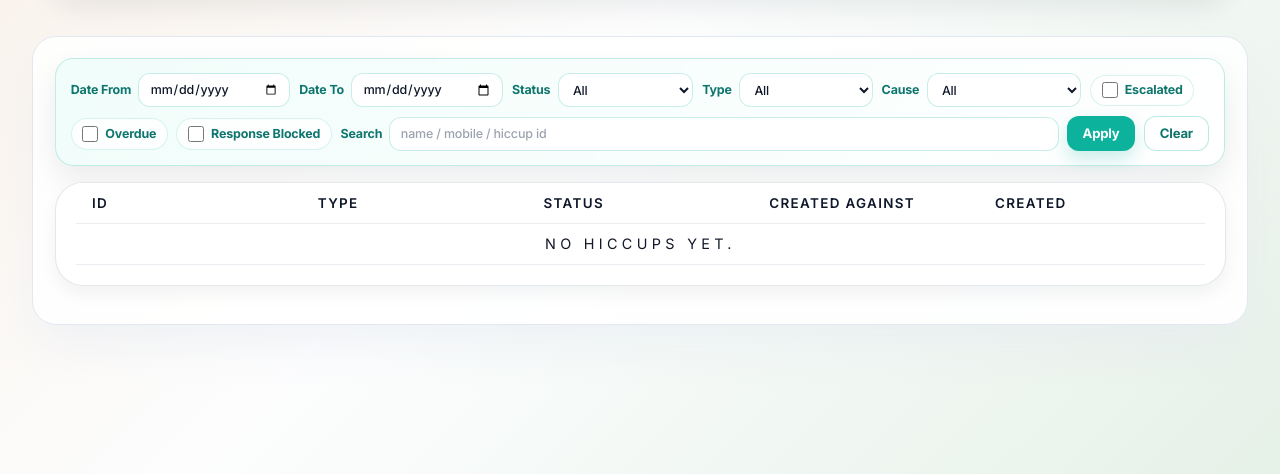
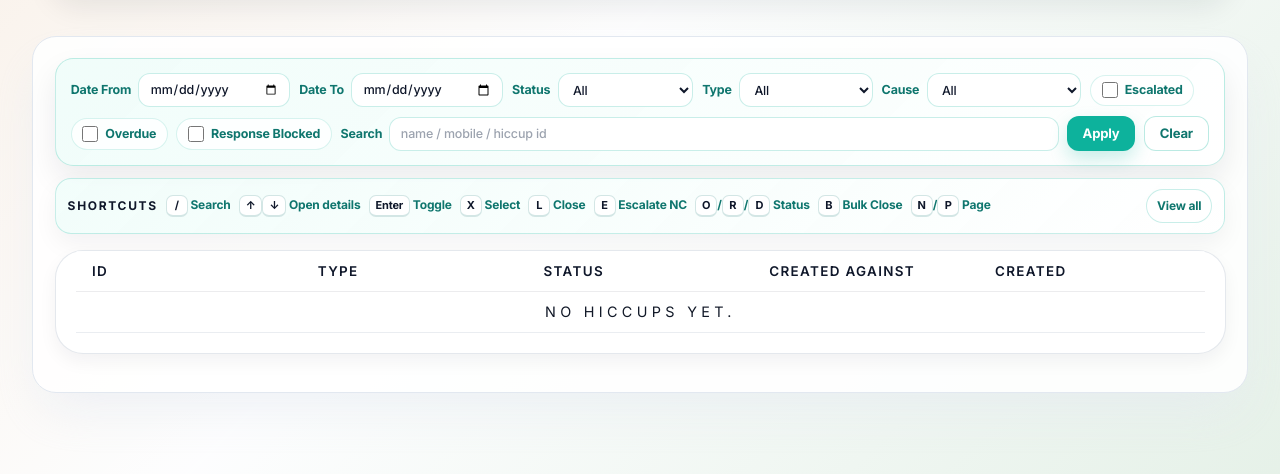
Before and after one commit to Sahil-GitH-pbpl/Hiccup-it_ticket, a Python web app: template app/templates/management_hiccups.html in a window 1280 px wide; the page is wider, and only the part inside the window is pictured. Shown: the part 212-686 px from the top of that part. Run offline with Jinja, Linux system fonts and the light colour scheme; the template is opened without the code that fills it, so the values that code supplies are empty; some libraries are stand-ins or nearby versions.

Commit message:
Add All Hiccups keyboard shortcuts

```diff
--- a/app/static/css/tables.css
+++ b/app/static/css/tables.css
@@ -188,6 +188,96 @@ body.hiccup-density-compact .hiccup-shell #assigned-nc-cards article {
     cursor: not-allowed;
     opacity: 0.48;
     box-shadow: none;
+}
+
+.hiccup-shortcut-bar {
+    display: flex;
+    align-items: center;
+    justify-content: space-between;
+    gap: 12px;
+    margin-top: 12px;
+    padding: 10px 12px;
+    border: 1px solid rgba(13, 178, 156, 0.22);
+    border-radius: 16px;
+    background: linear-gradient(135deg, rgba(240, 253, 250, 0.88), rgba(255, 255, 255, 0.94));
+    color: #0f766e;
+    font-size: 12px;
+    font-weight: 800;
+    box-shadow: 0 10px 24px rgba(15, 23, 42, 0.05);
+}
+
+.hiccup-shortcut-bar > div,
+.hiccup-shortcut-help div {
+    display: flex;
+    align-items: center;
+    flex-wrap: wrap;
+    gap: 8px;
+}
+
+.hiccup-shortcut-bar__title {
+    color: #0f172a;
+    letter-spacing: 0.14em;
+    text-transform: uppercase;
+}
+
+.hiccup-shortcut-bar kbd,
+.hiccup-shortcut-help kbd {
+    min-width: 22px;
+    display: inline-grid;
+    place-items: center;
+    padding: 2px 6px;
+    border: 1px solid rgba(15, 118, 110, 0.18);
+    border-bottom-width: 2px;
+    border-radius: 7px;
+    background: #ffffff;
+    color: #0f172a;
+    font-family: inherit;
+    font-size: 11px;
+    font-weight: 900;
+    line-height: 1.35;
+}
+
+.hiccup-shortcut-bar button {
+    flex: 0 0 auto;
+    border: 1px solid rgba(13, 178, 156, 0.22);
+    border-radius: 999px;
+    background: #ffffff;
+    color: #0f766e;
+    padding: 7px 10px;
+    font-size: 12px;
+    font-weight: 900;
+}
+
+.hiccup-shortcut-bar button:hover {
+    background: #ecfeff;
+}
+
+.hiccup-shortcut-help {
+    display: grid;
+    grid-template-columns: repeat(auto-fit, minmax(210px, 1fr));
+    gap: 8px;
+    margin-top: 10px;
+    padding: 12px;
+    border: 1px solid rgba(148, 163, 184, 0.24);
+    border-radius: 16px;
+    background: #ffffff;
+    color: #475569;
+    font-size: 12px;
+    font-weight: 700;
+}
+
+.hiccup-shortcut-help.hidden {
+    display: none;
+}
+
+.enhanced-table tbody tr.hiccup-shortcut-selected {
+    background: linear-gradient(90deg, rgba(204, 251, 241, 0.72), rgba(255, 255, 255, 0.98));
+    outline: 2px solid rgba(13, 178, 156, 0.34);
+    outline-offset: -2px;
+}
+
+.enhanced-table tbody tr.hiccup-shortcut-selected td:first-child {
+    box-shadow: inset 4px 0 0 #0db29c;
 }
 
 .hiccup-sticky-toolbar {
--- a/app/static/js/hiccups.js
+++ b/app/static/js/hiccups.js
@@ -64,6 +64,9 @@ const expandedHiccupByScope = {
     management: null,
     assigned: null,
 };
+let managementShortcutIndex = -1;
+let openFirstManagementRowAfterLoad = false;
+let scrollManagementTopAfterLoad = false;
 
 function getSavedDensityMode() {
     const saved = window.localStorage.getItem(DENSITY_STORAGE_KEY);
@@ -1040,6 +1043,355 @@ function toggleHiccupAccordion(scope, hiccupId) {
     renderAllTables();
 }
 
+function isManagementShortcutPage() {
+    return Boolean(window.managementView && !assignedViewMode && document.getElementById('management-table'));
+}
+
+function isShortcutTypingTarget(target) {
+    if (!target) return false;
+    const tagName = target.tagName ? target.tagName.toLowerCase() : '';
+    return (
+        tagName === 'input' ||
+        tagName === 'textarea' ||
+        tagName === 'select' ||
+        target.isContentEditable ||
+        Boolean(target.closest?.('[contenteditable="true"]'))
+    );
+}
+
+function getManagementShortcutRows() {
+    return Array.from(document.querySelectorAll('#management-table tbody tr:not(.hiccup-accordion-row)')).filter((row) =>
+        row.querySelector('[data-hiccup-detail]')
+    );
+}
+
+function getManagementShortcutRowId(row) {
+    return row?.querySelector('[data-hiccup-detail]')?.dataset?.hiccupDetail || '';
+}
+
+function setManagementShortcutRow(index, options = {}) {
+    if (!isManagementShortcutPage()) return null;
+    const rows = getManagementShortcutRows();
+    if (!rows.length) {
+        managementShortcutIndex = -1;
+        return null;
+    }
+    const normalizedIndex = Math.max(0, Math.min(index, rows.length - 1));
+    managementShortcutIndex = normalizedIndex;
+    rows.forEach((row, rowIndex) => {
+        row.classList.toggle('hiccup-shortcut-selected', rowIndex === normalizedIndex);
+    });
+    const activeRow = rows[normalizedIndex];
+    if (options.scroll !== false) {
+        activeRow.scrollIntoView({ block: 'nearest', behavior: 'smooth' });
+    }
+    return activeRow;
+}
+
+function refreshManagementShortcutSelection() {
+    if (!isManagementShortcutPage()) return;
+    const rows = getManagementShortcutRows();
+    if (!rows.length) {
+        managementShortcutIndex = -1;
+        return;
+    }
+    setManagementShortcutRow(managementShortcutIndex >= 0 ? managementShortcutIndex : 0, { scroll: false });
+}
+
+function scrollManagementPageTop() {
+    const target =
+        document.querySelector('.hiccup-shortcut-bar') ||
+        document.getElementById('mgmt-active-filters') ||
+        document.querySelector('#management-table');
+    target?.scrollIntoView({ behavior: 'smooth', block: 'start' });
+}
+
+function moveManagementShortcutRow(direction) {
+    const rows = getManagementShortcutRows();
+    if (!rows.length) return;
+    const current = managementShortcutIndex >= 0 ? managementShortcutIndex : 0;
+    const row = setManagementShortcutRow(current + direction);
+    const hiccupId = getManagementShortcutRowId(row);
+    if (hiccupId && expandedHiccupByScope.management !== hiccupId) {
+        toggleHiccupAccordion('management', hiccupId);
+    }
+}
+
+function triggerManagementCurrentDetail() {
+    const row = setManagementShortcutRow(managementShortcutIndex >= 0 ? managementShortcutIndex : 0, { scroll: false });
+    const hiccupId = getManagementShortcutRowId(row);
+    if (hiccupId) {
+        toggleHiccupAccordion('management', hiccupId);
+    }
+}
+
+function toggleManagementCurrentBulkSelection() {
+    if (!bulkCloseEnabled) return;
+    const row = setManagementShortcutRow(managementShortcutIndex >= 0 ? managementShortcutIndex : 0, { scroll: false });
+    const checkbox = row?.querySelector('[data-bulk-close-id]');
+    if (!checkbox || checkbox.disabled) return;
+    checkbox.checked = !checkbox.checked;
+    const hiccupId = checkbox.dataset.bulkCloseId;
+    if (checkbox.checked) {
+        selectedBulkCloseIds.add(hiccupId);
+    } else {
+        selectedBulkCloseIds.delete(hiccupId);
+    }
+    renderBulkCloseBar(managementListState.items || []);
+}
+
+async function applyManagementShortcutFilters() {
+    paginationState.management = 1;
+    openFirstManagementRowAfterLoad = true;
+    scrollManagementTopAfterLoad = true;
+    await loadMyHiccups();
+}
+
+async function setManagementStatusShortcut(status) {
+    if (!mgmtStatusFilter) return;
+    mgmtStatusFilter.value = status;
+    if (mgmtResponseBlockedFilter && status !== 'Open') {
+        mgmtResponseBlockedFilter.checked = false;
+    }
+    await applyManagementShortcutFilters();
+}
+
+async function toggleManagementCheckboxShortcut(checkbox) {
+    if (!checkbox) return;
+    checkbox.checked = !checkbox.checked;
+    await applyManagementShortcutFilters();
+}
+
+async function clearManagementSearchShortcut() {
+    if (!mgmtGlobalSearchInput) return;
+    mgmtGlobalSearchInput.value = '';
+    await applyManagementShortcutFilters();
+}
+
+async function setManagementPageSizeShortcut(size) {
+    if (!PAGE_SIZE_OPTIONS.includes(size) || size === hiccupPageSize) return;
+    hiccupPageSize = size;
+    window.localStorage.setItem(PAGE_SIZE_STORAGE_KEY, String(hiccupPageSize));
+    paginationState.management = 1;
+    openFirstManagementRowAfterLoad = true;
+    scrollManagementTopAfterLoad = true;
+    await loadMyHiccups();
+}
+
+function jumpManagementShortcutRow(index) {
+    const row = setManagementShortcutRow(index);
+    const hiccupId = getManagementShortcutRowId(row);
+    if (hiccupId && expandedHiccupByScope.management !== hiccupId) {
+        toggleHiccupAccordion('management', hiccupId);
+    }
+}
+
+function closeManagementShortcutOverlays() {
+    document.getElementById('mgmt-shortcut-help')?.classList.add('hidden');
+    if (expandedHiccupByScope.management) {
+        expandedHiccupByScope.management = null;
+        renderAllTables();
+    }
+    if (typeof closeOverlayModals === 'function') {
+        closeOverlayModals();
+    }
+}
+
+async function triggerManagementCurrentStatus(status) {
+    if (!showManagementActions) return;
+    const row = setManagementShortcutRow(managementShortcutIndex >= 0 ? managementShortcutIndex : 0, { scroll: false });
+    const hiccupId = getManagementShortcutRowId(row);
+    if (!hiccupId) return;
+    const hiccup = (managementListState.items || []).find((entry) => entry.hiccup_id === hiccupId);
+    if (!hiccup || hiccup.status === 'Closed') return;
+    if (status === 'Escalated to NC' && (hiccup.status === 'Escalated to NC' || hiccup.escalated_by || hiccup.nc_assigned_staff_id)) {
+        await openNCEscalationForm(hiccupId, { readonly: true });
+        return;
+    }
+    await quickStatus(hiccupId, status);
+}
+
+function clickManagementPagination(direction) {
+    const action = direction > 0 ? 'next' : 'prev';
+    const button = document.querySelector(`[data-pagination-target="management"][data-pagination-action="${action}"]`);
+    if (button && !button.disabled) {
+        button.click();
+    }
+}
+
+function toggleManagementShortcutHelp() {
+    document.getElementById('mgmt-shortcut-help')?.classList.toggle('hidden');
+}
+
+async function handleManagementShortcutKey(event) {
+    if (!isManagementShortcutPage() || event.defaultPrevented || isShortcutTypingTarget(event.target)) {
+        return;
+    }
+    if (event.ctrlKey || event.metaKey || event.altKey) {
+        return;
+    }
+    const key = event.key;
+    const normalized = key.length === 1 ? key.toLowerCase() : key;
+    if (key === '?' || (key === '/' && event.shiftKey)) {
+        event.preventDefault();
+        toggleManagementShortcutHelp();
+        return;
+    }
+    if (key === '/') {
+        event.preventDefault();
+        mgmtGlobalSearchInput?.focus();
+        return;
+    }
+    if (key === 'ArrowDown') {
+        event.preventDefault();
+        moveManagementShortcutRow(1);
+        return;
+    }
+    if (key === 'ArrowUp') {
+        event.preventDefault();
+        moveManagementShortcutRow(-1);
+        return;
+    }
+    if (key === 'Enter') {
+        event.preventDefault();
+        triggerManagementCurrentDetail();
+        return;
+    }
+    if (key === ' ') {
+        event.preventDefault();
+        toggleManagementCurrentBulkSelection();
+        return;
+    }
+    if (key === 'Home') {
+        event.preventDefault();
+        jumpManagementShortcutRow(0);
+        return;
+    }
+    if (key === 'End') {
+        event.preventDefault();
+        jumpManagementShortcutRow(getManagementShortcutRows().length - 1);
+        return;
+    }
+    if (key === 'Escape') {
+        event.preventDefault();
+        closeManagementShortcutOverlays();
+        return;
+    }
+    if (normalized === 'x') {
+        event.preventDefault();
+        toggleManagementCurrentBulkSelection();
+        return;
+    }
+    if (normalized === 'b') {
+        event.preventDefault();
+        document.getElementById('bulk-close-action')?.click();
+        return;
+    }
+    if (normalized === 'l') {
+        event.preventDefault();
+        await triggerManagementCurrentStatus('Closed');
+        return;
+    }
+    if (normalized === 'e' && event.shiftKey) {
+        event.preventDefault();
+        await setManagementStatusShortcut('Escalated to NC');
+        return;
+    }
+    if (normalized === 'e') {
+        event.preventDefault();
+        await triggerManagementCurrentStatus('Escalated to NC');
+        return;
+    }
+    if (normalized === 'o') {
+        event.preventDefault();
+        await setManagementStatusShortcut('Open');
+        return;
+    }
+    if (normalized === 'r') {
+        event.preventDefault();
+        await setManagementStatusShortcut('Responded');
+        return;
+    }
+    if (normalized === 'd') {
+        event.preventDefault();
+        await setManagementStatusShortcut('Closed');
+        return;
+    }
+    if (normalized === 'f') {
+        event.preventDefault();
+        if (mgmtResponseBlockedFilter) {
+            mgmtResponseBlockedFilter.checked = !mgmtResponseBlockedFilter.checked;
+            if (mgmtResponseBlockedFilter.checked && mgmtStatusFilter) {
+                mgmtStatusFilter.value = 'Open';
+            }
+            await applyManagementShortcutFilters();
+        }
+        return;
+    }
+    if (normalized === 'v') {
+        event.preventDefault();
+        await toggleManagementCheckboxShortcut(mgmtOverdueFilter);
+        return;
+    }
+    if (normalized === 'g') {
+        event.preventDefault();
+        await toggleManagementCheckboxShortcut(mgmtEscalatedFilter);
+        return;
+    }
+    if (normalized === 'q') {
+        event.preventDefault();
+        await clearManagementSearchShortcut();
+        return;
+    }
+    if (normalized === 't') {
+        event.preventDefault();
+        if (mgmtTypeFilter) {
+            mgmtTypeFilter.value = mgmtTypeFilter.value === 'Person Related' ? 'System Related' : 'Person Related';
+            await applyManagementShortcutFilters();
+        }
+        return;
+    }
+    if (normalized === 'm') {
+        event.preventDefault();
+        toggleDensityMode();
+        return;
+    }
+    if (normalized === '5') {
+        event.preventDefault();
+        await setManagementPageSizeShortcut(50);
+        return;
+    }
+    if (normalized === '1') {
+        event.preventDefault();
+        await setManagementPageSizeShortcut(100);
+        return;
+    }
+    if (normalized === '2') {
+        event.preventDefault();
+        await setManagementPageSizeShortcut(200);
+        return;
+    }
+    if (normalized === 'a') {
+        event.preventDefault();
+        document.querySelector('[data-filter-apply="mgmt"]')?.click();
+        return;
+    }
+    if (normalized === 'c') {
+        event.preventDefault();
+        mgmtResetFilters?.click();
+        return;
+    }
+    if (normalized === 'n') {
+        event.preventDefault();
+        clickManagementPagination(1);
+        return;
+    }
+    if (normalized === 'p') {
+        event.preventDefault();
+        clickManagementPagination(-1);
+    }
+}
+
 function matchesCurrentUser(value, fallbackName) {
     const userIdStr = currentUserId ? String(currentUserId).trim() : '';
     const valueStr = value !== undefined && value !== null ? String(value).trim() : '';
@@ -1291,6 +1643,11 @@ function renderManagementTable() {
     if (!mgmtBody && !document.getElementById(mgmtCardsId)) return;
     const finalFiltered = Array.isArray(managementListState.items) ? managementListState.items : [];
     const visibleRows = finalFiltered;
+    if (openFirstManagementRowAfterLoad && !assignedViewMode) {
+        managementShortcutIndex = 0;
+        expandedHiccupByScope.management = visibleRows[0]?.hiccup_id || null;
+        openFirstManagementRowAfterLoad = false;
+    }
     renderMgmtActiveFilters();
     pruneBulkCloseSelection(visibleRows);
     renderBulkCloseBar(visibleRows);
@@ -1319,6 +1676,10 @@ function renderManagementTable() {
     renderPagination(paginationContainerId, paginationKey, managementListState);
     if (managementListState.total === 0 || finalFiltered.length === 0) {
         mgmtBody.innerHTML = `<tr><td colspan="${managementColumnCount}" class="px-4 py-4 text-center text-xs uppercase tracking-[0.3em] text-slate-400">No hiccups yet.</td></tr>`;
+        if (scrollManagementTopAfterLoad && !assignedViewMode) {
+            scrollManagementTopAfterLoad = false;
+            window.requestAnimationFrame(scrollManagementPageTop);
+        }
         return;
     }
     mgmtBody.innerHTML = visibleRows
@@ -1332,6 +1693,11 @@ function renderManagementTable() {
             })
         )
         .join('');
+    refreshManagementShortcutSelection();
+    if (scrollManagementTopAfterLoad && !assignedViewMode) {
+        scrollManagementTopAfterLoad = false;
+        window.requestAnimationFrame(scrollManagementPageTop);
+    }
 }
 
 function renderAllTables() {
@@ -1899,6 +2265,14 @@ function showStatusModal({ title, confirmText, fields }) {
                     input?.classList.add('status-modal__textarea--invalid');
                     return;
                 }
+                if (field.requireSelection && field.hiddenTargetId) {
+                    const hiddenInput = document.getElementById(field.hiddenTargetId);
+                    if (!hiddenInput?.value) {
+                        input?.focus();
+                        input?.classList.add('status-modal__textarea--invalid');
+                        return;
+                    }
+                }
                 input?.classList.remove('status-modal__textarea--invalid');
                 values[field.key] = value;
             }
@@ -1910,7 +2284,7 @@ function showStatusModal({ title, confirmText, fields }) {
         confirmBtn.addEventListener('click', onConfirm);
         modal.classList.remove('hidden');
         modal.setAttribute('aria-hidden', 'false');
-        const firstInput = modal.querySelector('.status-modal__textarea');
+        const firstInput = modal.querySelector('.status-modal__input:not([type="hidden"]), .status-modal__textarea');
         firstInput?.focus();
     });
 }
@@ -1972,6 +2346,8 @@ function buildStaffNameFields(initial = {}) {
             label: "Staff name",
             placeholder: "Enter staff or team lead name",
             type: "text",
+            required: true,
+            requireSelection: true,
             suggestions: STAFF_SUGGESTION_CONFIG,
             value: nameValue,
             hiddenTargetId: "escalation-staff-id",
@@ -2349,10 +2725,40 @@ async function openNCEscalationForm(hiccupId, options = {}) {
     }
 }
 
+async function gatherNCEscalationPayload() {
+    const escalationResult = await showStatusModal({
+        title: 'Escalate to NC - assign staff',
+        confirmText: 'Escalate',
+        fields: [
+            ...buildStaffNameFields(),
+            {
+                id: 'escalation-nc-note',
+                key: 'nc_note',
+                label: 'NC note (optional)',
+                placeholder: 'Add a short note for this NC escalation',
+                required: false,
+                type: 'textarea',
+            },
+        ],
+    });
+    if (!escalationResult) {
+        return null;
+    }
+    return {
+        escalation_form: {
+            staff_name: escalationResult.staff_name,
+            staff_id: escalationResult.staff_id,
+            nc_note: escalationResult.nc_note,
+        },
+    };
+}
+
 async function quickStatus(id, status) {
     let statusExtras = null;
     try {
-        statusExtras = await gatherStatusPayload(status);
+        statusExtras = status === 'Escalated to NC'
+            ? await gatherNCEscalationPayload()
+            : await gatherStatusPayload(status);
     } catch (err) {
         return;
     }
@@ -2576,6 +2982,10 @@ document.addEventListener('click', async (event) => {
         const requestedPage = Number(paginationButton.dataset.paginationPage || '1');
         if (target && Object.prototype.hasOwnProperty.call(paginationState, target)) {
             paginationState[target] = Math.max(requestedPage, 1);
+            if (target === 'management') {
+                openFirstManagementRowAfterLoad = true;
+                scrollManagementTopAfterLoad = true;
+            }
             await loadMyHiccups();
         }
         return;
@@ -2720,7 +3130,13 @@ document.addEventListener('change', async (event) => {
 document.addEventListener('keydown', (event) => {
     if (event.key === 'Escape' && activeFilterDrawerId) {
         closeFilterDrawer(activeFilterDrawerId);
-    }
+        return;
+    }
+    handleManagementShortcutKey(event);
+});
+
+document.getElementById('mgmt-shortcut-help-toggle')?.addEventListener('click', () => {
+    toggleManagementShortcutHelp();
 });
 
 window.addEventListener('popstate', () => {
--- a/app/templates/layout.html
+++ b/app/templates/layout.html
@@ -1,6 +1,6 @@
 {% extends 'base.html' %}
 {% block head_extra %}
-    <link rel="stylesheet" href="/static/css/tables.css?v=20260625l">
+    <link rel="stylesheet" href="/static/css/tables.css?v=20260813a">
 {% endblock %}
 {% block body %}
 <script>
--- a/app/templates/management_hiccups.html
+++ b/app/templates/management_hiccups.html
@@ -18,6 +18,52 @@
         <button id="mgmt-reset-filters" type="button" class="hiccup-inline-clear">Clear</button>
     </div>
     <div id="mgmt-active-filters" class="hiccup-active-filters mt-3"></div>
+    <div class="hiccup-shortcut-bar" aria-label="All Hiccups keyboard shortcuts">
+        <div>
+            <span class="hiccup-shortcut-bar__title">Shortcuts</span>
+            <span><kbd>/</kbd> Search</span>
+            <span><kbd>↑</kbd><kbd>↓</kbd> Open details</span>
+            <span><kbd>Enter</kbd> Toggle</span>
+            <span><kbd>X</kbd> Select</span>
+            <span><kbd>L</kbd> Close</span>
+            <span><kbd>E</kbd> Escalate NC</span>
+            <span><kbd>O</kbd>/<kbd>R</kbd>/<kbd>D</kbd> Status</span>
+            <span><kbd>B</kbd> Bulk Close</span>
+            <span><kbd>N</kbd>/<kbd>P</kbd> Page</span>
+        </div>
+        <button id="mgmt-shortcut-help-toggle" type="button">View all</button>
+    </div>
+    <div id="mgmt-shortcut-help" class="hiccup-shortcut-help hidden">
+        <div><kbd>/</kbd><span>Focus search box</span></div>
+        <div><kbd>A</kbd><span>Apply selected filters</span></div>
+        <div><kbd>C</kbd><span>Clear all filters</span></div>
+        <div><kbd>↑</kbd><kbd>↓</kbd><span>Move and open hiccup details directly</span></div>
+        <div><kbd>Enter</kbd><span>Close or reopen highlighted hiccup details</span></div>
+        <div><kbd>X</kbd><span>Select highlighted hiccup for bulk close</span></div>
+        <div><kbd>L</kbd><span>Close highlighted hiccup</span></div>
+        <div><kbd>E</kbd><span>Escalate highlighted hiccup to NC</span></div>
+        <div><kbd>B</kbd><span>Bulk close selected hiccups</span></div>
+        <div><kbd>O</kbd><span>Filter status: Open</span></div>
+        <div><kbd>R</kbd><span>Filter status: Responded</span></div>
+        <div><kbd>D</kbd><span>Filter status: Closed</span></div>
+        <div><kbd>Shift</kbd><kbd>E</kbd><span>Filter status: Escalated to NC</span></div>
+        <div><kbd>F</kbd><span>Toggle Response Blocked filter</span></div>
+        <div><kbd>V</kbd><span>Toggle Overdue filter</span></div>
+        <div><kbd>G</kbd><span>Toggle Escalated filter</span></div>
+        <div><kbd>Space</kbd><span>Select or unselect highlighted row</span></div>
+        <div><kbd>Home</kbd><span>Jump to first row</span></div>
+        <div><kbd>End</kbd><span>Jump to last row</span></div>
+        <div><kbd>Esc</kbd><span>Close details/help panel</span></div>
+        <div><kbd>Q</kbd><span>Clear search only</span></div>
+        <div><kbd>T</kbd><span>Toggle type Person/System</span></div>
+        <div><kbd>M</kbd><span>Toggle compact/comfort density</span></div>
+        <div><kbd>5</kbd><span>Show 50 rows</span></div>
+        <div><kbd>1</kbd><span>Show 100 rows</span></div>
+        <div><kbd>2</kbd><span>Show 200 rows</span></div>
+        <div><kbd>N</kbd><span>Next page</span></div>
+        <div><kbd>P</kbd><span>Previous page</span></div>
+        <div><kbd>?</kbd><span>Show or hide this help</span></div>
+    </div>
     {% if management_actions_allowed %}
     <div id="bulk-close-bar" class="hiccup-bulkbar hidden mt-3">
         <label class="hiccup-bulkbar__select">
@@ -55,5 +101,5 @@
     </script>
 </section>
 <script src="/static/js/hiccups-helpers.js?v=20260309c"></script>
-<script src="/static/js/hiccups.js?v=20260715a"></script>
+<script src="/static/js/hiccups.js?v=20260813g"></script>
 {% endblock %}
```
